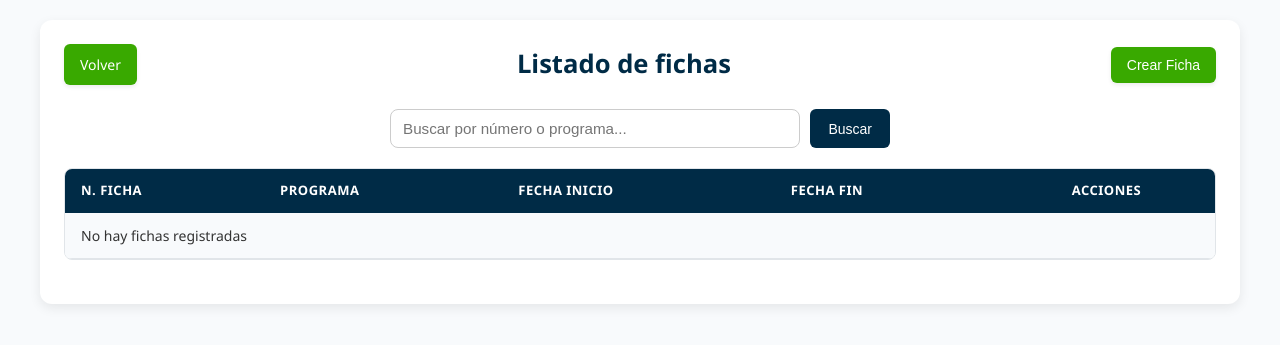
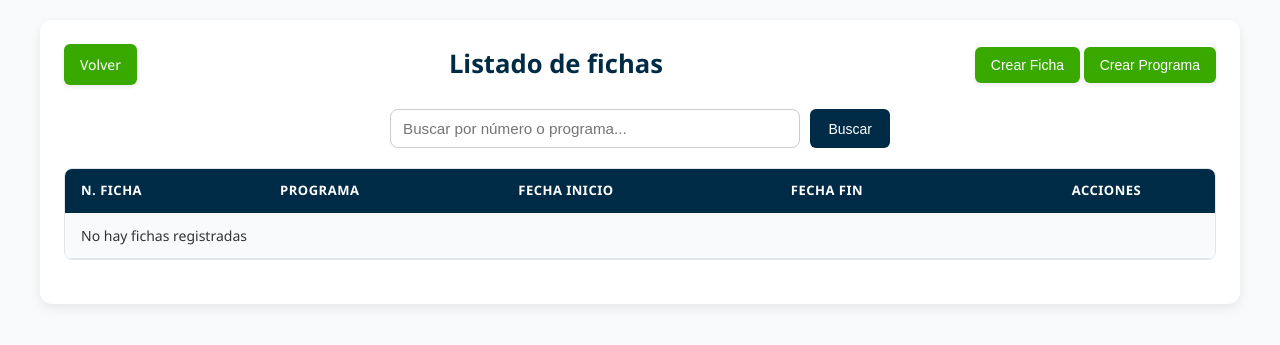
Before and after one commit to G1lber/Paz-y-Salvo, a Django app: page /fichas/ in a window 1280 px wide. Shown: the top 345 px of the page. Run offline with Django 5.2, Linux system fonts and the light colour scheme; data that the repository does not hold is empty.

Commit message:
Crear programa

```diff
--- a/pazysalvo/mainapp/static/css/aprendices.css
+++ b/pazysalvo/mainapp/static/css/aprendices.css
@@ -86,6 +86,20 @@ body {
   background-color: var(--color-hover);
   transform: translateY(-1px);
   box-shadow: 0 4px 6px var(--color-sombra-hover);
+}
+
+.titulo-centro {
+    text-align: center;
+    width: 100%;
+}
+
+.acciones-centradas {
+    margin-top: 15px;
+    text-align: center;
+}
+
+.acciones-centradas .btn-crear {
+    margin: 0 8px;
 }
 
 /* Busqueda */
--- a/pazysalvo/mainapp/static/js/modales_fichas.js
+++ b/pazysalvo/mainapp/static/js/modales_fichas.js
@@ -40,3 +40,13 @@ $(document).ready(function() {
         }
     });
 });
+
+// Abrir modal Crear Programa
+$("#btn-abrir-modal-crear-programa").on("click", function () {
+    $("#modal-crear-programa").fadeIn();
+});
+
+// Cerrar modal Crear Programa
+$("#modal-crear-programa .btn-cancelar").on("click", function () {
+    $("#modal-crear-programa").fadeOut();
+});
--- a/pazysalvo/mainapp/templates/coordinador/fichas.html
+++ b/pazysalvo/mainapp/templates/coordinador/fichas.html
@@ -10,12 +10,16 @@
 <body>
     <div class="aprendices-container">
         <!-- Barra superior -->
+
         <div class="barra-superior">
             <a href="{% url 'inicio' %}" class="btn-volver">Volver</a>
             <h1>Listado de fichas</h1>
-            <button id="btn-abrir-modal-crear" class="btn-crear">Crear Ficha</button>
+
+            <div class="acciones-superior">
+                <button id="btn-abrir-modal-crear" class="btn-crear">Crear Ficha</button>
+                <button id="btn-abrir-modal-crear-programa" class="btn-crear">Crear Programa</button>
+            </div>
         </div>
-
         <!-- Mensajes -->
         <div class="alert-container">
             {% for message in messages %}
@@ -99,6 +103,7 @@
     {% include 'modales/modal_crear_ficha.html' %}
     {% include 'modales/modal_editar_ficha.html' %}
     {% include 'modales/modal_eliminar_ficha.html' %}
+    {% include 'modales/modal_crear_programa.html' %}
 
     <!-- Scripts -->
     <script src="https://code.jquery.com/jquery-3.6.0.min.js"></script>
--- /dev/null
+++ b/pazysalvo/mainapp/templates/modales/modal_crear_programa.html
@@ -0,0 +1,40 @@
+<div id="modal-crear-programa" class="modal" style="display: none;">
+    <div class="modal-contenido">
+        <h3>Crear Nuevo Programa</h3>
+
+        <form id="form-crear-programa" method="POST" action="{% url 'crear-programa' %}">
+            {% csrf_token %}
+
+            <div class="form-group">
+                <label for="nombre-programa">Nombre del Programa:</label>
+                <input type="text" id="nombre-programa" name="nombre_programa"
+                       class="form-control"
+                       placeholder="Ej: Análisis y Desarrollo de Software" required>
+            </div>
+
+            <div class="form-group">
+                <label for="tipo-programa">Tipo de Programa:</label>
+                <select id="tipo-programa" name="tipo_programa" class="form-control" required>
+                    <option value="">Seleccionar tipo...</option>
+                    <option value="tecnico">Técnico</option>
+                    <option value="tecnologo">Tecnólogo</option>
+                </select>
+            </div>
+
+            <div class="form-group">
+                <label for="centro-programa">Centro:</label>
+                <select id="centro-programa" name="centro" class="form-control" required>
+                    <option value="">Seleccionar centro...</option>
+                    {% for centro in centros %}
+                        <option value="{{ centro.id_centro }}">{{ centro.nombre_centro }}</option>
+                    {% endfor %}
+                </select>
+            </div>
+
+            <div class="modal-botones">
+                <button type="button" class="btn-cancelar">Cancelar</button>
+                <button type="submit" class="btn-verde">Crear Programa</button>
+            </div>
+        </form>
+    </div>
+</div>
--- a/pazysalvo/mainapp/urls.py
+++ b/pazysalvo/mainapp/urls.py
@@ -18,6 +18,7 @@ urlpatterns = [
     path('fichas/crear/', views.crear_ficha, name='crear-ficha'),
     path('fichas/editar/', views.editar_ficha, name='editar-ficha'),
     path('fichas/eliminar/', views.eliminar_ficha, name='eliminar-ficha'),
+    path("crear-programa/", views.crear_programa, name="crear-programa"),
 
     # Otros módulos
     path('horasludicas/', views.horasludicas, name='horas-ludicas'),
--- a/pazysalvo/mainapp/views.py
+++ b/pazysalvo/mainapp/views.py
@@ -2,7 +2,7 @@ from django.shortcuts import render, redirect, get_object_or_404
 from django.db.models import Prefetch, Max
 from django.contrib.auth import authenticate, login
 from django.contrib import messages
-from .models import Usuario, Login, Roles, Seguimiento, TipoDoc, Ficha, InstructorxAprendiz, PrestarEquipos, PrestamoLibro
+from .models import Centro, Usuario, Login, Roles, Seguimiento, TipoDoc, Ficha, InstructorxAprendiz, PrestarEquipos, PrestamoLibro
 from .models import PrestamoBienestar, RegistroHoras, Programa
 from .forms import UsuarioForm, SeguimientoForm
 from django.db.models import Q
@@ -649,6 +649,7 @@ def eliminar_libro(request, id):
 def fichas(request):
     # 🔍 Captura el término de búsqueda
     busqueda = request.GET.get('busqueda', '')
+    centros = Centro.objects.all()
 
     # 📌 Query base
     fichas_qs = Ficha.objects.all().select_related('programa_FK')
@@ -672,6 +673,7 @@ def fichas(request):
     return render(request, 'coordinador/fichas.html', {
         'fichas': fichas_page,
         'programas': programas,
+        "centros": centros,
         'busqueda': busqueda
     })
 
@@ -739,6 +741,28 @@ def editar_ficha(request):
             messages.error(request, f"Error al editar la ficha: {str(e)}")
 
     return redirect('fichas')
+def crear_programa(request):
+    if request.method == "POST":
+
+        nombre_programa = request.POST.get("nombre_programa")
+        tipo_programa = request.POST.get("tipo_programa")
+        centro_id = request.POST.get("centro")
+
+        try:
+            Programa.objects.create(
+                nombre_programa=nombre_programa,
+                tipo_programa=tipo_programa,   # si tu modelo NO tiene este campo, BORRAR ESTA LÍNEA
+                id_centro_FK_id=centro_id
+            )
+            messages.success(request, "Programa creado correctamente.")
+        except Exception as e:
+            messages.error(request, f"Error al crear el programa: {e}")
+
+        return redirect("fichas")
+
+    messages.error(request, "Solicitud inválida.")
+    return redirect("fichas")
+
 
 def eliminar_ficha(request):
     if request.method == "POST":
```
